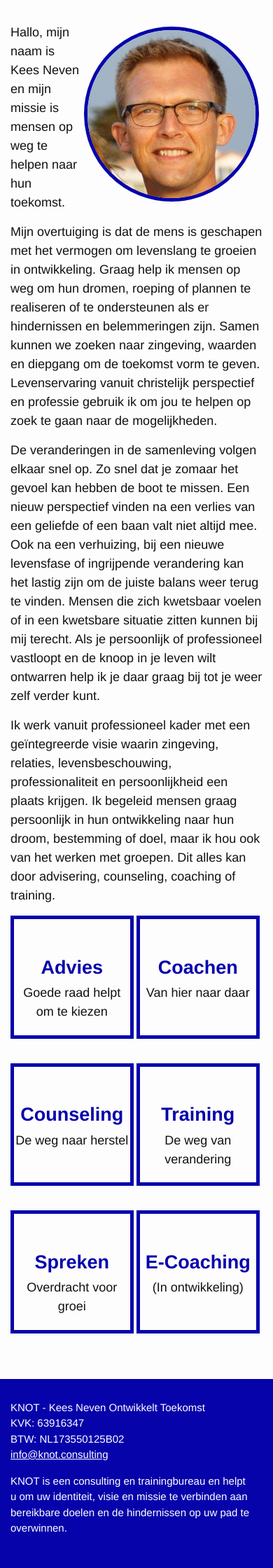
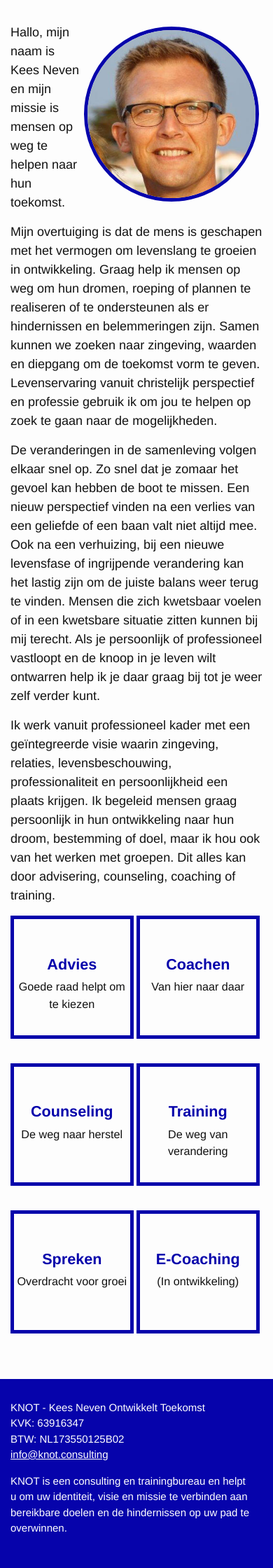
Before and after one commit to keesneven/keesneven.github.io, a Jekyll site: the page built from index.html, in a window 390 px wide. Shown: the part 1080-3320 px from the top of the page at 70% size. Built offline with Jekyll 4.4.1, drawn with Linux system fonts in a browser that asks for light colours; nearby versions of some CDN libraries.

Commit message:
update titles, fix squares, redirect to https

```diff
--- a/_config.yml
+++ b/_config.yml
@@ -11,7 +11,7 @@ description: > # this means to ignore newlines until "baseurl:"
 
 
 # baseurl: "/" # the subpath of your site, e.g. /blog/
-# url: "http://www.knot.consulting" # the base hostname & protocol for your site
+url: "https://www.knot.consulting" # the base hostname & protocol for your site
 # twitter_username: jekyllrb
 # github_username:  jekyll
 
--- a/_includes/head.html
+++ b/_includes/head.html
@@ -14,7 +18,7 @@
   <script src={{ "/js/main.js" }}></script>
 
   <link rel="stylesheet" href="{{ "/css/main.css" }}">
-    <link rel="canonical" href="{{ page.url | replace:'index.html','' }}">
+  <link rel="canonical" href="{{site.url }}{{ page.url | replace:'index.html','' }}">
 
   <script>
     (function(i,s,o,g,r,a,m){i['GoogleAnalyticsObject']=r;i[r]=i[r]||function(){
--- a/_sass/_layout.scss
+++ b/_sass/_layout.scss
@@ -299,8 +299,6 @@
     width: 200px;
     height: 200px;
     border: 5px solid $brand-color;
-    // border-radius: 100%;
-    // background: $grey-color;
 
     &:hover {
         background-color: $brand-color;
@@ -334,6 +332,16 @@
     .circle h2 {
         padding-top: calc(30% + (100vw - 400px) * 0.07);
     }
+
+    .circle h2 {
+        font-size: 1.2em;
+    }
+
+    .circle p {
+        font-size: .9em;
+        width: 98%;
+        margin: -12px auto 0;
+    }
 }
 
 
@@ -341,12 +349,7 @@
   z-index: 10;
   position: relative;
   top: 0px;
-  // background: lightblue;
   padding: 25px;
-  width: 680px;
-  // height: 500px;
-  /*opacity: 0;
-  transition: opacity 1s;*/
   border: 5px solid $brand-color;
 }
 
@@ -356,12 +359,10 @@
   position: absolute;
   right: 25px;
   top: 25px;
-  // background-color: red;
   border: 2px solid black;
   z-index: 20;
 
   &:hover {
-    // background-color: darkred;
     background: black;
     color: white;
   }
--- a/css/main.scss
+++ b/css/main.scss
@@ -254,15 +254,3 @@ textarea {
 		height: 500px;
 	}
 }
-
-@media screen and (max-width: 632px) {
-	.circle-wrapper .col {
-		width: -webkit-calc(100% / 2);
-		width: calc(100% / 2);
-	}
-
-	.circle {
-		width: calc(45vw);
-		height: calc(45vw);
-	}
-}
```
Also changed, not shown: other parts of _includes/head.html (+6 -2 lines). Lines whose indentation alone changed are shown as unchanged.
